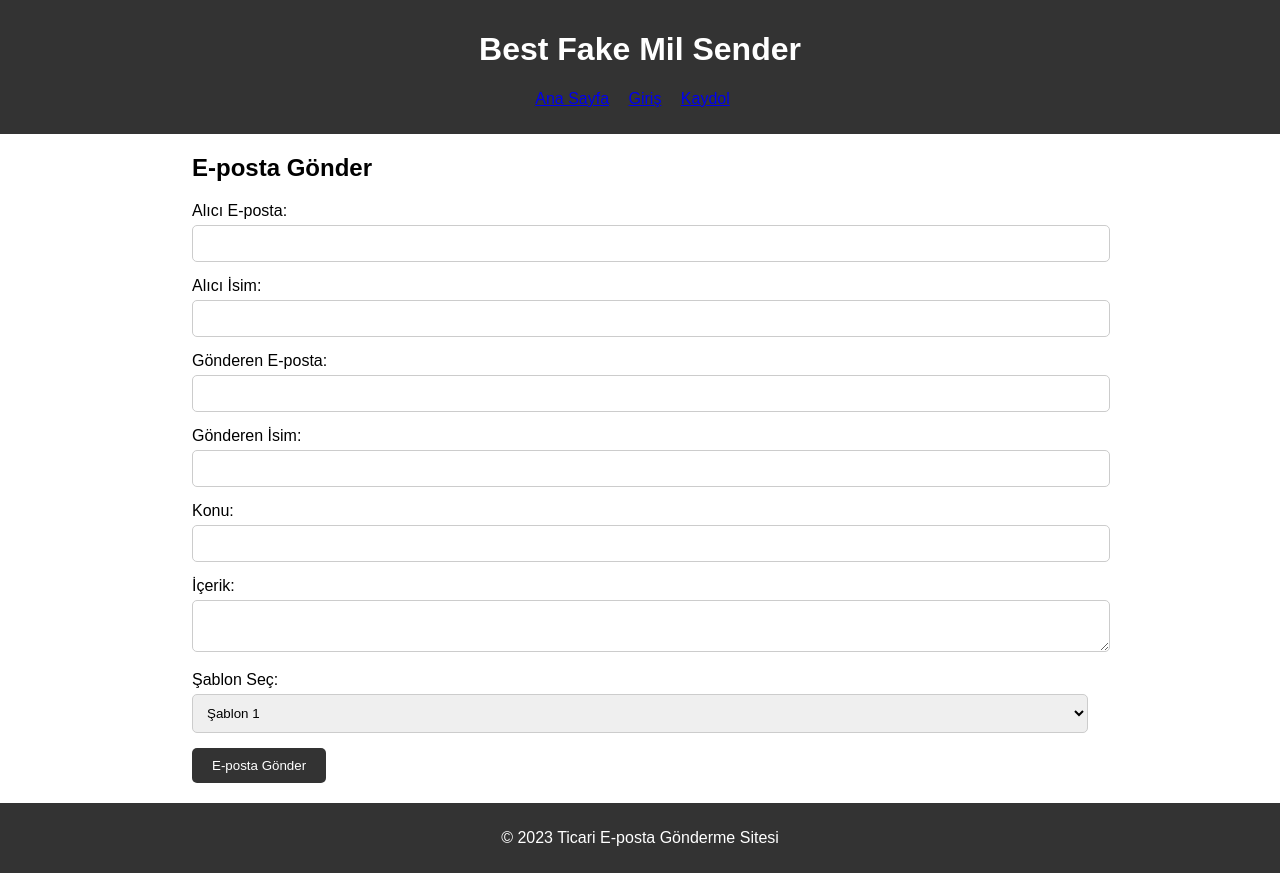
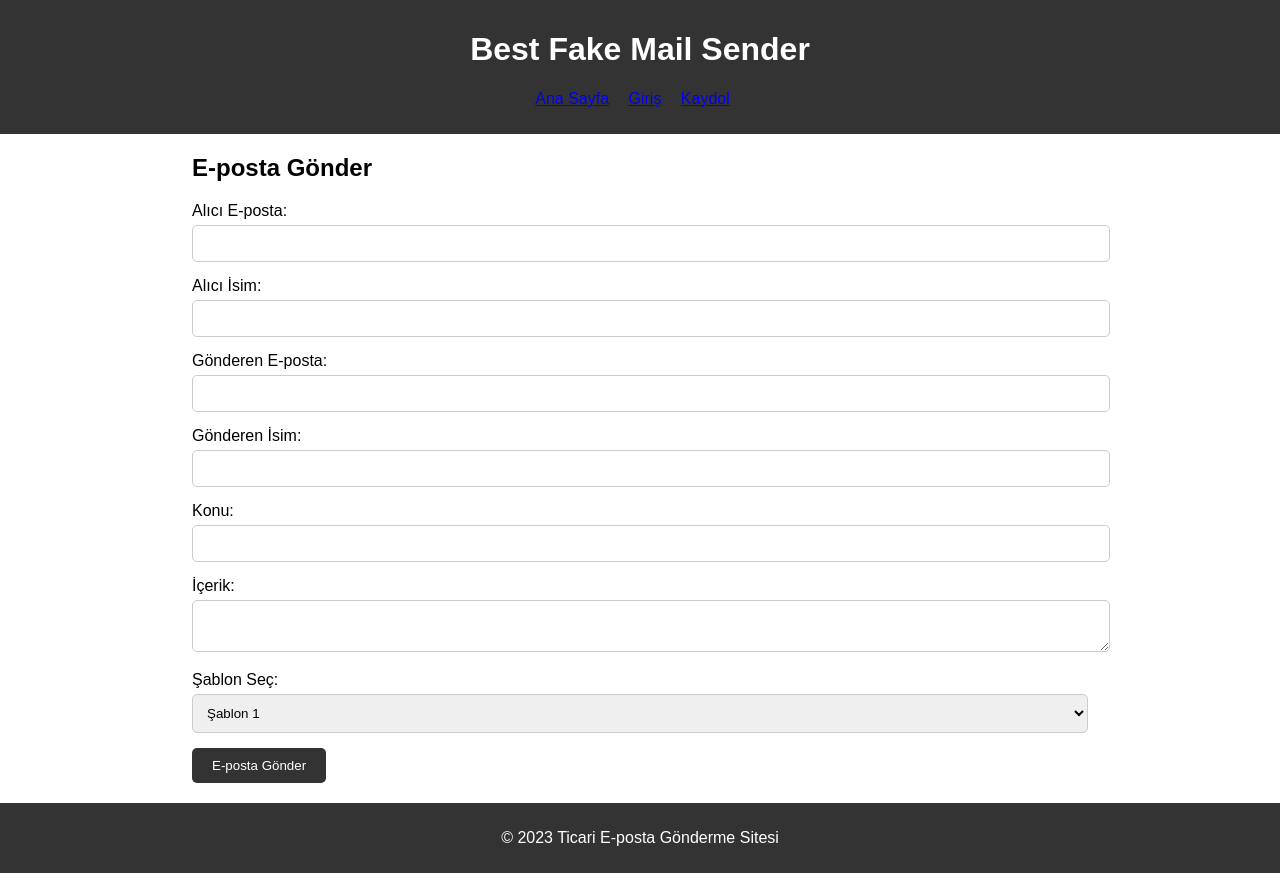
Before and after one commit to yunus-EmreX/fakemailsender, a plain HTML site: page index.html in a window 1280 px wide. Drawn offline with Linux system fonts and the light colour scheme.

Commit message:
Update index.html

```diff
--- a/index.html
+++ b/index.html
@@ -6,7 +6,7 @@
 </head>
 <body>
     <header>
-        <h1>Best Fake Mil Sender</h1>
+        <h1>Best Fake Mail Sender</h1>
         <nav>
             <ul>
                 <li><a href="#">Ana Sayfa</a></li>
```
